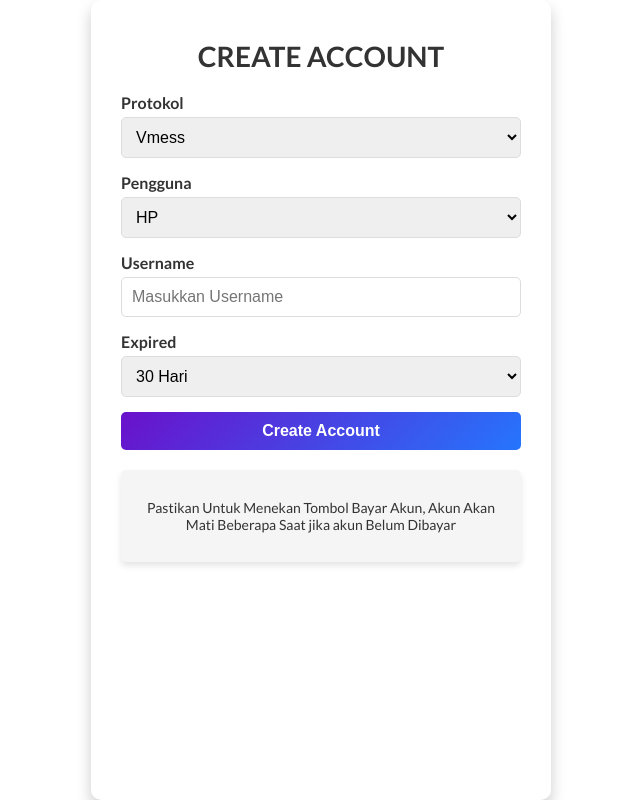
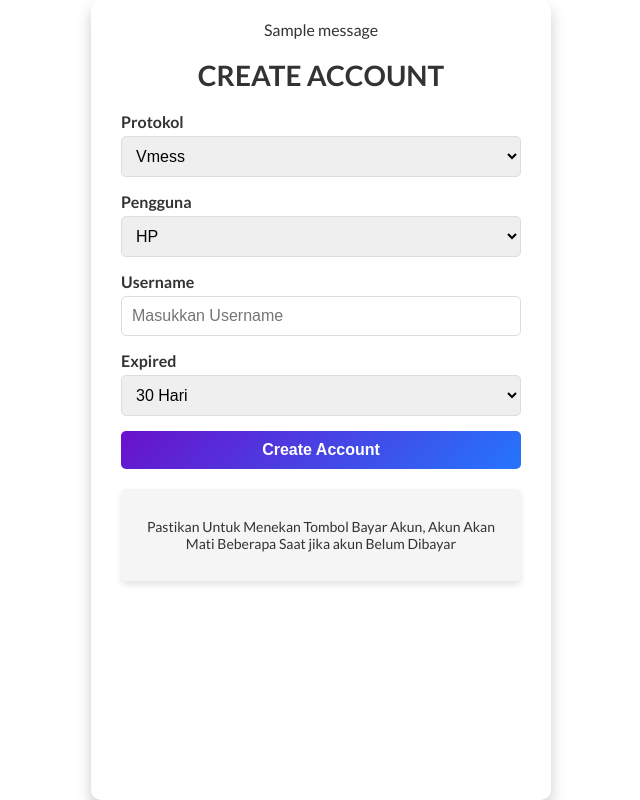
Before and after one commit to Sandhj/project, a Flask app: page /create_temp in a window 1280 px wide. Shown: the whole page, without its empty margins (319-959 px from the left). Run offline with Flask 3, Linux system fonts and the light colour scheme; tables that the repository leaves empty hold one stand-in row (values such as "Sample post"); one stand-in notice (Sample message) is shown.

Commit message:
Update create.html

```diff
--- a/templates/create.html
+++ b/templates/create.html
@@ -101,6 +101,17 @@
 </head>
 <body>
     <div class="container">
+        {% with messages = get_flashed_messages(with_categories=true) %}
+          {% if messages %}
+            <div>
+              {% for category, message in messages %}
+                <div class="flash-message {{ category }}">
+                  {{ message }}
+                </div>
+              {% endfor %}
+            </div>
+          {% endif %}
+        {% endwith %}
         <h1 class="title">CREATE ACCOUNT</h1>
         <form class="form" action="/create" method="POST">
             <div class="form-group">
```
